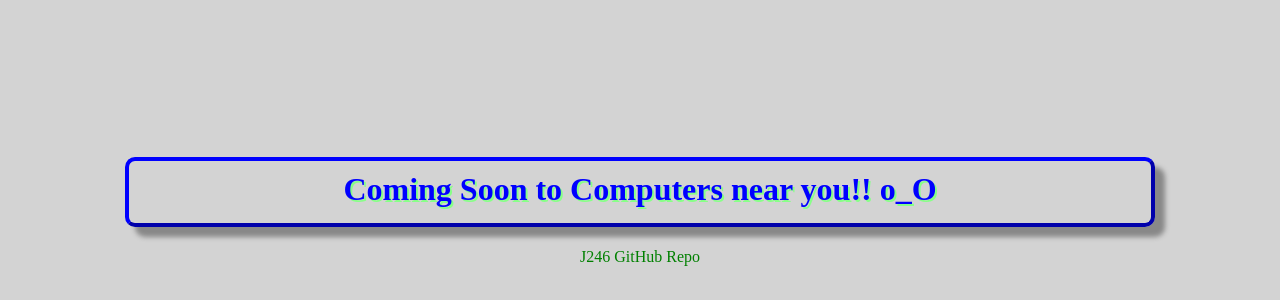
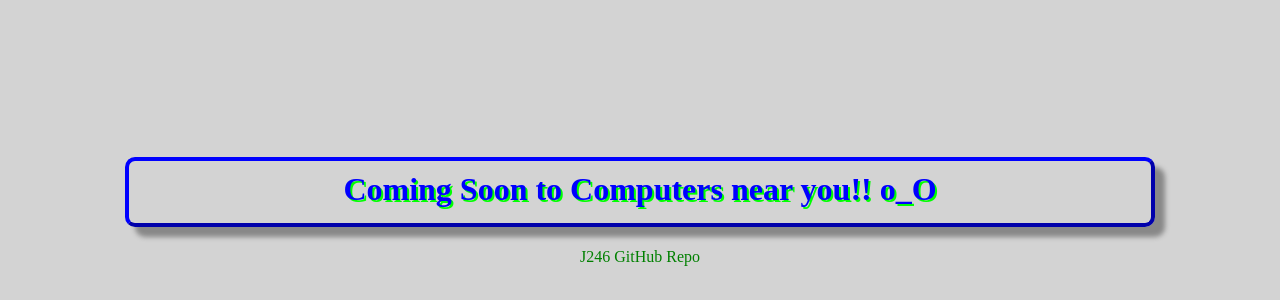
Before and after one commit to J246/J246.github.io, a plain HTML site: page index.html in a window 1280 px wide. Shown: the part 96-396 px from the top of the page. Drawn offline with Linux system fonts and the light colour scheme.

Commit message:
Update index.html

```diff
--- a/index.html
+++ b/index.html
@@ -15,7 +15,7 @@
    h1   {
             color:blue;
             text-align:center;
-            text-shadow: 2px 2px #88ff88;
+            text-shadow: 2px 2px #00ff00;
             width: 80%;
             border: 4px outset blue;
             border-radius: 10px;
```
